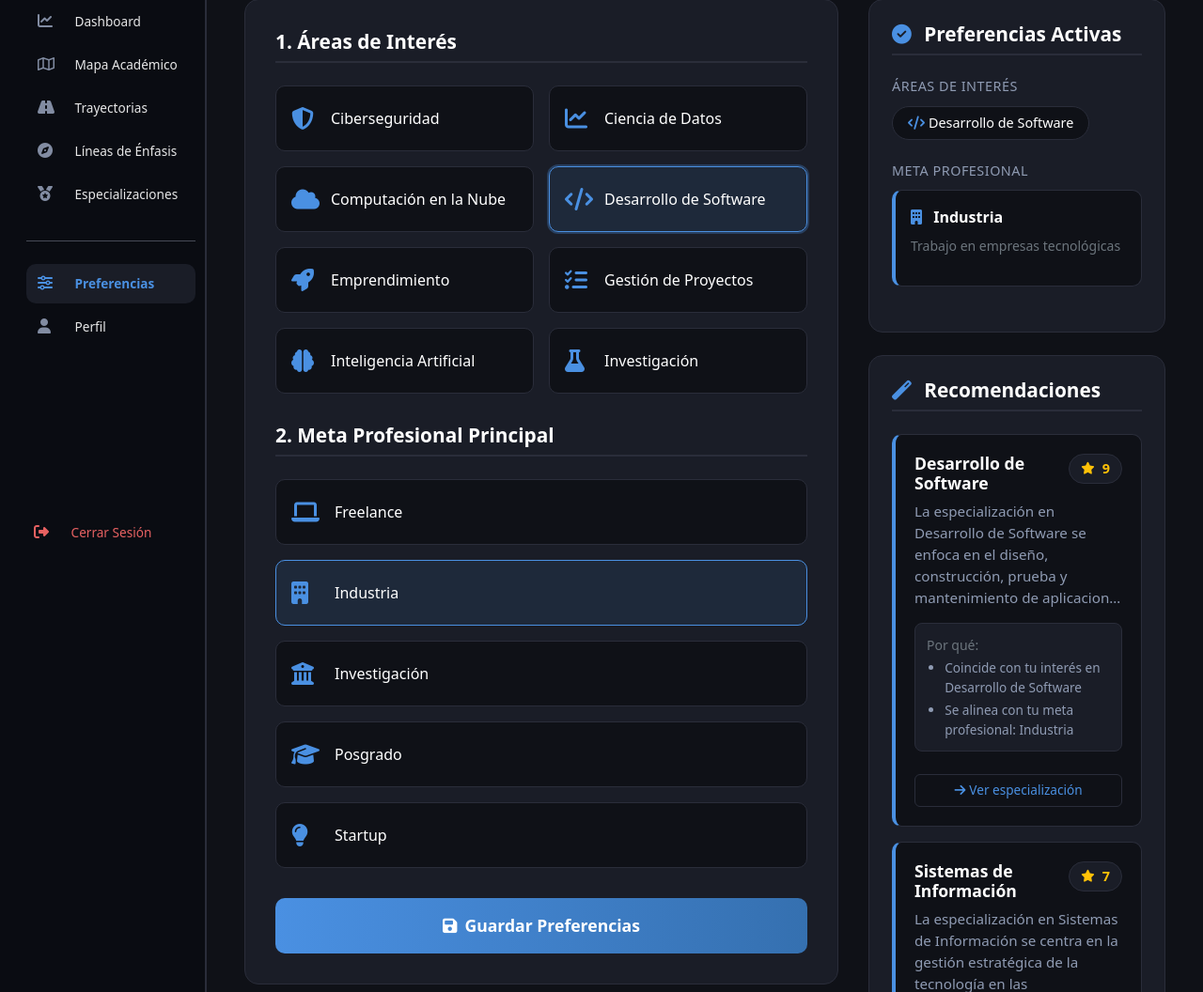
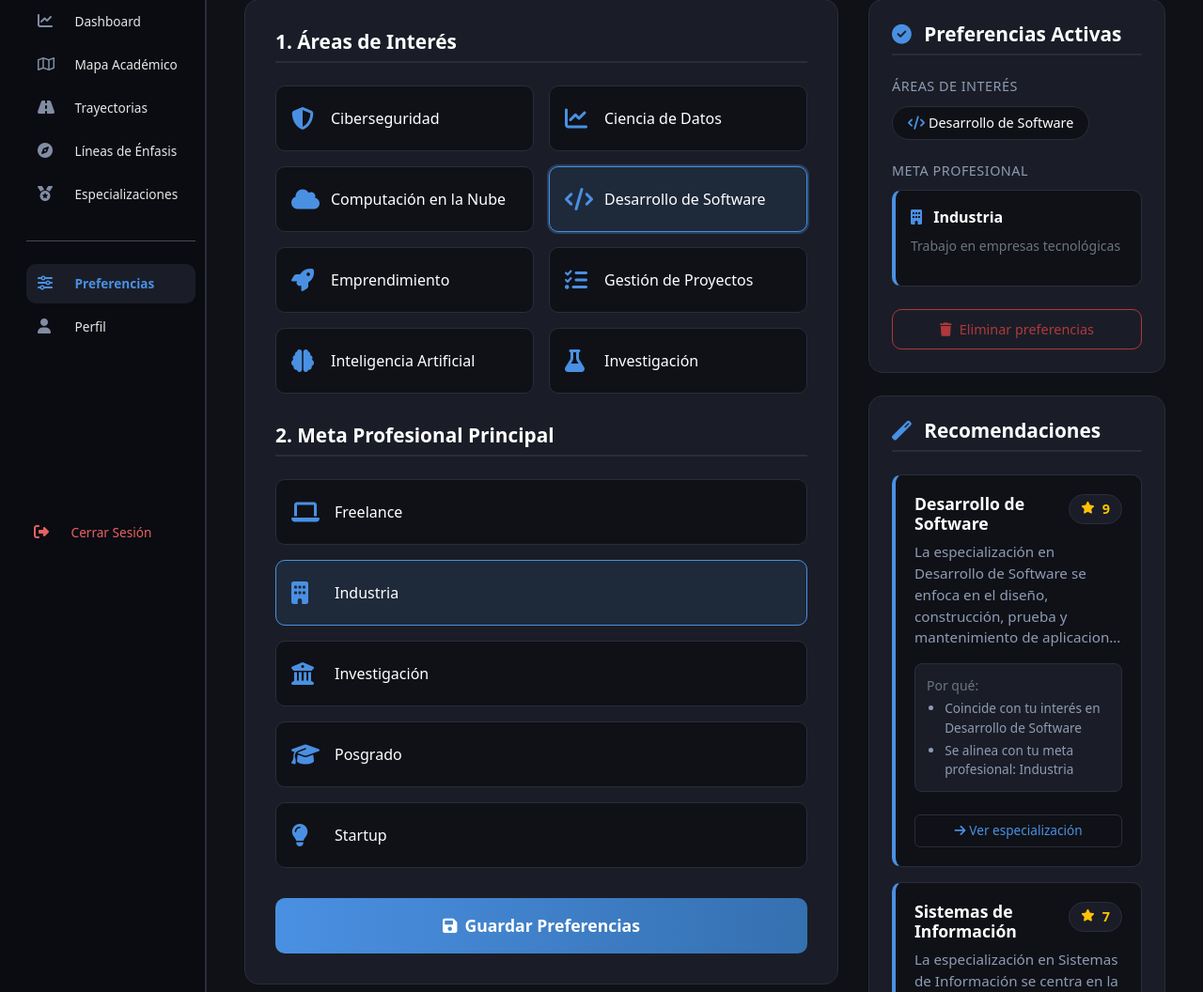
Before and after one commit to juanjosediazrodriguez/P1-roadmap-grupo5, a Django app: page /accounts/ in a window 1280 px wide. Shown: the part 167-1223 px from the top of the page at 94% size. Run offline with Django 5.2, Linux system fonts and the light colour scheme; data comes from the database, SQL or seed files in the repository; tables that the repository leaves empty hold one stand-in row (values such as "Sample post"); parts of the project's set-up code (start-up, migrations or seed data) failed here and were passed over.

Commit message:
Added delete preferences button

```diff
--- a/P1_roadmap/static/accounts/preferences.css
+++ b/P1_roadmap/static/accounts/preferences.css
@@ -434,6 +434,25 @@
     color: white;
 }
 
+.btn-delete-preferences {
+    background: transparent;
+    color: #ef4444;
+    border: 1px solid #ef4444;
+    padding: 0.6rem 1.5rem;
+    border-radius: 10px;
+    font-weight: 500;
+    font-size: 0.9rem;
+    width: 100%;
+    cursor: pointer;
+    transition: all 0.2s ease;
+    opacity: 0.7;
+}
+
+.btn-delete-preferences:hover {
+    background: rgba(239, 68, 68, 0.1);
+    opacity: 1;
+}
+
 /* Ajustes responsive */
 @media (max-width: 768px) {
     .recommendation-card {
--- a/accounts/templates/preferences.html
+++ b/accounts/templates/preferences.html
@@ -62,6 +62,7 @@
                     <i class="fas fa-save me-2"></i>Guardar Preferencias
                 </button>
             </form>
+
         </div>
 
         <!-- Panel derecho con dos secciones -->
@@ -101,6 +102,13 @@
                             </div>
                         </div>
                         {% endif %}
+
+                        <form method="POST" action="{% url 'delete_preferences' %}" style="margin-top: 1rem;">
+                            {% csrf_token %}
+                            <button type="submit" class="btn-delete-preferences">
+                                <i class="fas fa-trash me-2"></i>Eliminar preferencias
+                            </button>
+                        </form>
                     </div>
                 {% else %}
                     <div class="empty-state">
--- a/accounts/urls.py
+++ b/accounts/urls.py
@@ -4,4 +4,5 @@ from . import views
 urlpatterns = [
     path('', views.preferences_view, name='preferences'),
     path('save/', views.save_preferences, name='save_preferences'),
+    path('delete/', views.delete_preferences, name='delete_preferences'),
 ]
--- a/accounts/views.py
+++ b/accounts/views.py
@@ -68,3 +68,12 @@ def save_preferences(request):
         return redirect('preferences')
 
     return redirect('preferences')
+
+def delete_preferences(request):
+    if request.method == 'POST':
+        preference = get_or_create_global_preference()
+        preference.interests.clear()
+        preference.career_goal = None
+        preference.save()
+        messages.success(request, 'Preferencias eliminadas exitosamente')
+    return redirect('preferences')
```
